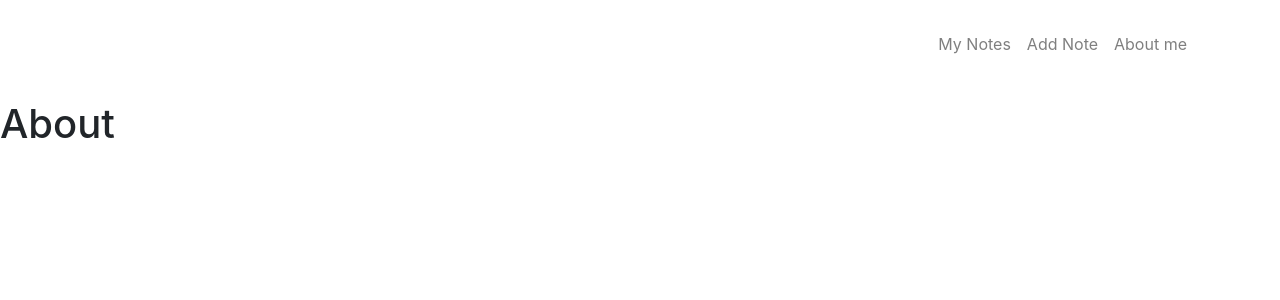
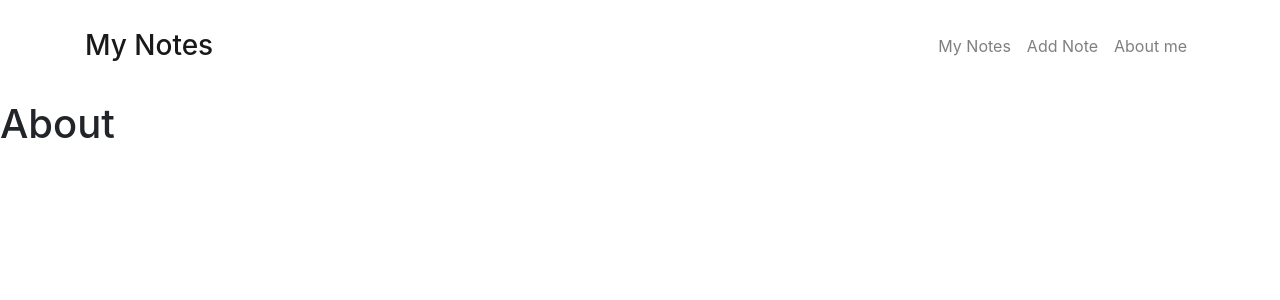
Before and after one commit to Sasidhar103/Django-Tutorial---Blog, a Django app: page /about/ in a window 1280 px wide. Shown: the top 300 px of the page. Run offline with Django 3.2, Linux system fonts and the light colour scheme; some libraries are stand-ins or nearby versions.

Commit message:
added navbrand

```diff
--- a/notes/templates/includes/navbar.html
+++ b/notes/templates/includes/navbar.html
@@ -1,5 +1,8 @@
 <nav class="navbar navbar-expand-lg navbar-light fixed-top py-4">
         <div class="container">
+            <a href='{% url "index" %}' class="navbar-brand">
+                    <h3 class="d-inline align-middle">My Notes</h3>
+            </a>
             <button class="navbar-toggler" data-toggle="collapse" data-target="#navbarCollapse">
                 <span class="navbar-toggler-icon"></span>
             </button>
```
